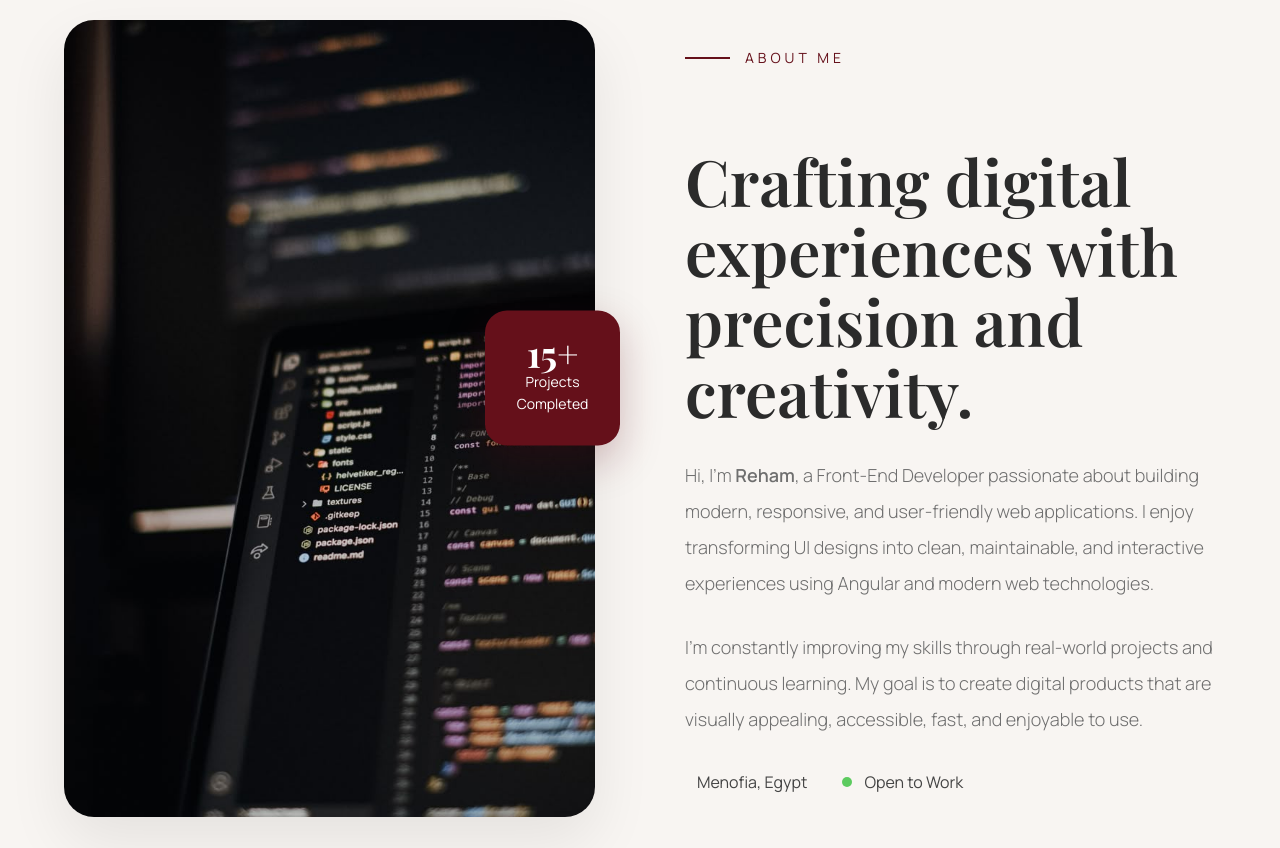
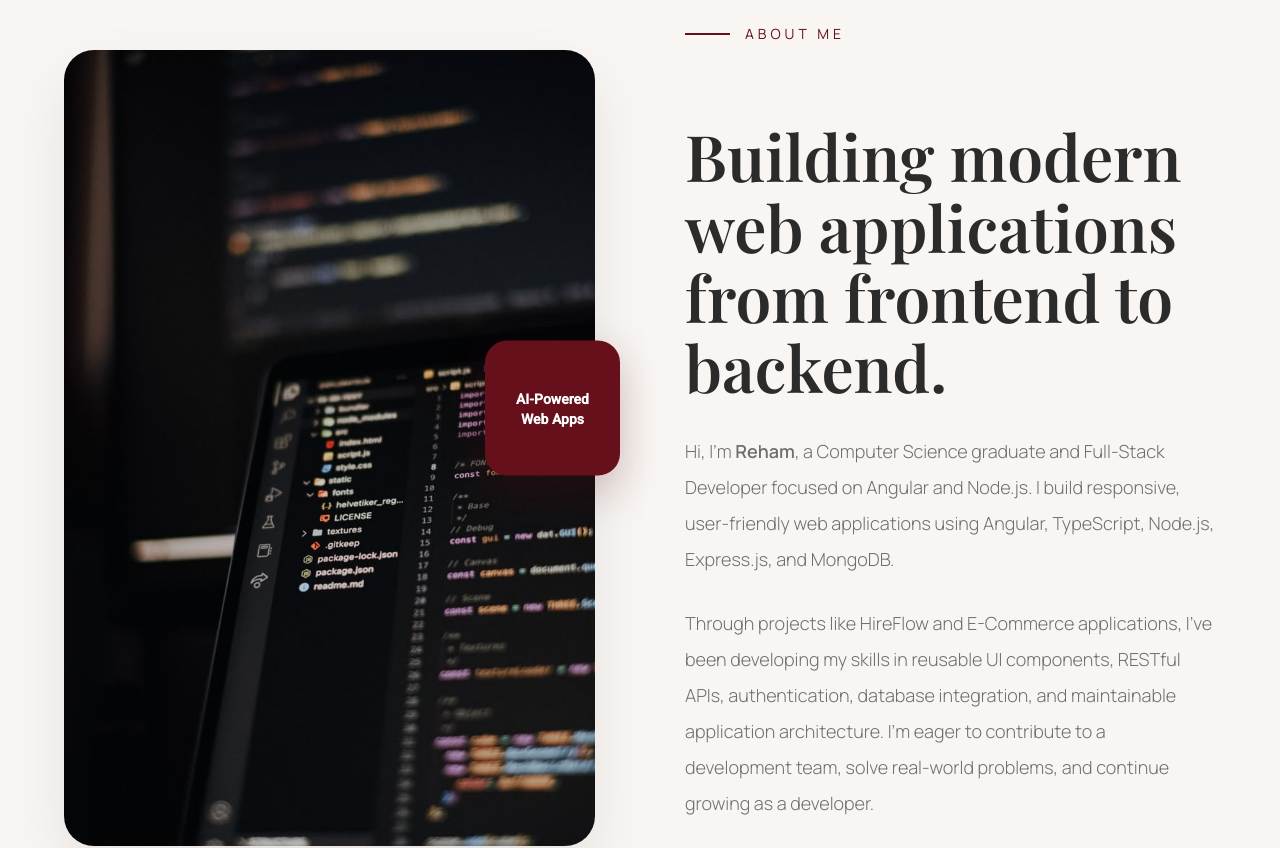
Before and after one commit to reham-ayad/portfolio, an Angular app: page / in a window 1280 px wide. Shown: the part 1100-1948 px from the top of the page. Built offline with nearby package versions, Linux system fonts and the light colour scheme.

Commit message:
add new project

```diff
--- a/src/app/core/components/navbar/navbar.html
+++ b/src/app/core/components/navbar/navbar.html
@@ -26,7 +26,7 @@
     <!-- Resume Button -->
 
     <a
-      href="assets/Reham_Elsayed_Ayad.pdf"
+      href="images/Angular & Nodejs Developer.pdf"
       download
       class="resume-btn">
 
--- a/src/app/features/home/about/about.html
+++ b/src/app/features/home/about/about.html
@@ -1,77 +1,57 @@
+
 <section class="about section" id="about">
-
   <div class="container">
 
     <!-- Left Side -->
-
     <div class="about-image">
 
       <img
         src="images/wallpaper programming.jpg"
-        alt="Workspace">
+        alt="Web development workspace">
 
       <div class="about-badge">
-
-        <h3>15+</h3>
-
-        <span>
-          Projects <br>
-          Completed
-        </span>
-
-      </div>
+  <h4>AI-Powered<br>Web Apps</h4>
+</div>
 
     </div>
 
     <!-- Right Side -->
-
     <div class="about-content">
 
       <span class="section-tag">
-
         About Me
-
       </span>
 
       <h2>
-
-        Crafting digital experiences with precision and creativity.
-
+        Building modern web applications from frontend to backend.
       </h2>
 
       <p>
-
-        Hi, I'm <strong>Reham</strong>, a Front-End Developer passionate
-        about building modern, responsive, and user-friendly web applications.
-        I enjoy transforming UI designs into clean, maintainable, and interactive
-        experiences using Angular and modern web technologies.
-
+        Hi, I'm <strong>Reham</strong>, a Computer Science graduate
+        and Full-Stack Developer focused on Angular and Node.js.
+        I build responsive, user-friendly web applications using
+        Angular, TypeScript, Node.js, Express.js, and MongoDB.
       </p>
 
       <p>
-
-        I'm constantly improving my skills through real-world projects and
-        continuous learning. My goal is to create digital products that are
-        visually appealing, accessible, fast, and enjoyable to use.
-
+        Through projects like HireFlow and E-Commerce applications,
+        I've been developing my skills in reusable UI components,
+        RESTful APIs, authentication, database integration, and
+        maintainable application architecture. I'm eager to
+        contribute to a development team, solve real-world problems,
+        and continue growing as a developer.
       </p>
 
       <div class="about-info">
 
         <div class="info-item">
-
           <i class="fa-solid fa-location-dot"></i>
-
-          <span>Menofia, Egypt</span>
-
+          <span>Menoufia, Egypt</span>
         </div>
 
         <div class="info-item">
-
           <span class="status"></span>
-
           <span>Open to Work</span>
-
         </div>
 
       </div>
@@ -79,5 +59,4 @@
     </div>
 
   </div>
-
 </section>
--- a/src/app/features/home/contact/contact.html
+++ b/src/app/features/home/contact/contact.html
@@ -59,10 +59,10 @@
             <span>WhatsApp</span>
 
             <a
-              href="https://wa.me/2010XXXXXXXX"
+              href="https://wa.me/201030500325"
               target="_blank">
 
-              +20 10 XXX XXXX
+              +20 1030500325
 
             </a>
 
@@ -162,7 +162,7 @@
       <div class="buttons">
 
         <a
-          href="https://wa.me/2010XXXXXXXX"
+          href="https://wa.me/201030500325"
           target="_blank"
           class="primary-btn">
 
@@ -171,7 +171,7 @@
         </a>
 
         <a
-          href="mailto:rehamayad@gmail.com"
+          href="mailto:ryhamyad9@gmail.com"
           class="secondary-btn">
 
           Send Email
--- a/src/app/features/home/experience/experience.html
+++ b/src/app/features/home/experience/experience.html
@@ -1,171 +1,137 @@
+
 <section class="experience section" id="experience">
-
   <div class="container">
 
     <div class="section-header">
-
-      <span class="section-tag">
-        Career Journey
-      </span>
-
-      <h2>
-        Experience
-      </h2>
-
+      <span class="section-tag">Career Journey</span>
+      <h2>Experience & Projects</h2>
     </div>
 
     <div class="timeline">
 
-      <!-- CARD 1 -->
-
+      <!-- Frontend Training -->
       <div class="timeline-item active">
-
         <div class="timeline-dot"></div>
 
         <div class="timeline-card">
-
           <div class="card-header">
-
             <div>
-
-              <h3>Front-End Developer Intern</h3>
-
-              <h4>Your Company Name</h4>
-
+              <h3>Front-End Development Trainee</h3>
+              <h4>Route Academy</h4>
             </div>
-
-            <span class="date">
-              2026
-            </span>
-
+            <span class="date">2025 – 2026</span>
           </div>
 
           <p>
-
-            Worked on responsive Angular interfaces, reusable components,
-            Git collaboration and UI improvements while gaining real-world
-            development experience.
-
+            Completed a 6-month Front-End Development training
+            focused on building responsive web applications,
+            reusable UI components, API integration, and modern
+            frontend development practices.
           </p>
 
           <div class="tags">
-
+            <span>HTML5</span>
+            <span>CSS3</span>
+            <span>JavaScript</span>
+            <span>TypeScript</span>
             <span>Angular</span>
-            <span>SCSS</span>
-            <span>TypeScript</span>
             <span>Git</span>
-
           </div>
-
         </div>
-
       </div>
 
-
-
-      <!-- CARD 2 -->
-
-      <div class="timeline-item">
-
+      <!-- HireFlow -->
+      <div class="timeline-item active">
         <div class="timeline-dot"></div>
 
         <div class="timeline-card">
-
           <div class="card-header">
-
             <div>
-
-              <h3>Graduation Project</h3>
-
-              <h4>Learnova Platform</h4>
-
+              <h3>Full-Stack Development</h3>
+              <h4>HireFlow — Job Portal</h4>
             </div>
-
-            <span class="date">
-
-              2026
-
-            </span>
-
+            <span class="date">2026</span>
           </div>
 
           <p>
-
-            Built an AI-powered e-learning platform with reusable Angular
-            components, responsive layouts and modern UI/UX.
-
+            Developed a full-stack job portal using Angular 22
+            and Node.js, featuring job listings, filtering,
+            pagination, job applications, saved jobs, and
+            application status tracking. Implemented RESTful APIs,
+            JWT-based authentication, role-based access control,
+            and MongoDB data management.
           </p>
 
           <div class="tags">
-
-            <span>Angular</span>
-
-            <span>Firebase</span>
-
-            <span>AI</span>
-
-            <span>Responsive</span>
-
+            <span>Angular 22</span>
+            <span>TypeScript</span>
+            <span>Node.js</span>
+            <span>Express.js</span>
+            <span>MongoDB</span>
+            <span>JWT</span>
           </div>
-
         </div>
-
       </div>
 
-
-
-      <!-- CARD 3 -->
-
-      <div class="timeline-item">
-
+      <!-- E-Commerce -->
+      <!-- <div class="timeline-item">
         <div class="timeline-dot"></div>
 
         <div class="timeline-card">
-
           <div class="card-header">
-
             <div>
-
-              <h3>Personal Projects</h3>
-
-              <h4>Portfolio & E-Commerce</h4>
-
+              <h3>Frontend Development</h3>
+              <h4>E-Commerce Web Application</h4>
             </div>
-
-            <span class="date">
-
-              2025 - Present
-
-            </span>
-
+            <span class="date">2026</span>
           </div>
 
           <p>
-
-            Developed multiple front-end projects focusing on reusable
-            components, clean architecture, animations and responsive
-            design.
-
+            Built an e-commerce web application using Angular,
+            featuring product browsing, reusable components,
+            responsive layouts, and API integration.
           </p>
 
           <div class="tags">
+            <span>Angular</span>
+            <span>TypeScript</span>
+            <span>REST APIs</span>
+            <span>SCSS</span>
+            <span>Git & GitHub</span>
+          </div>
+        </div>
+      </div> -->
 
-            <span>Angular</span>
+      <!-- Graduation Project -->
+      <div class="timeline-item">
+        <div class="timeline-dot"></div>
 
-            <span>SCSS</span>
-
-            <span>REST API</span>
-
-            <span>GitHub</span>
-
+        <div class="timeline-card">
+          <div class="card-header">
+            <div>
+              <h3>Graduation Project</h3>
+              <h4>Learnova — E-Learning Platform</h4>
+            </div>
+            <span class="date">2026</span>
           </div>
 
+          <p>
+            Contributed to an AI-powered e-learning platform by
+            developing Angular dashboards, reusable components,
+            application routing, and responsive user interfaces
+            as part of a collaborative graduation project.
+          </p>
+
+          <div class="tags">
+            <span>Angular</span>
+            <span>TypeScript</span>
+            <span>SCSS</span>
+            <span>ASP.NET Core</span>
+            <span>AI Integration</span>
+          </div>
         </div>
-
       </div>
 
     </div>
-
   </div>
-
 </section>
--- a/src/app/features/home/projects/projects.html
+++ b/src/app/features/home/projects/projects.html
@@ -109,7 +109,7 @@
     <div class="overlay">
 
       <a
-        href="YOUR_FRONTEND_VERCEL_URL"
+        href="https://hire-flow-job-platform.vercel.app/"
         target="_blank"
         rel="noopener noreferrer"
         class="overlay-btn">
@@ -119,7 +119,7 @@
       </a>
 
       <a
-        href="YOUR_FRONTEND_GITHUB_URL"
+        href="https://github.com/reham-ayad/HireFlow"
         target="_blank"
         rel="noopener noreferrer"
         class="overlay-btn secondary">
@@ -171,7 +171,7 @@
     <!-- ===================== -->
     <!-- Project 3 -->
     <!-- ===================== -->
-
+<!--
     <article class="project-card">
 
       <div class="project-image">
@@ -234,8 +234,75 @@
 
       </div>
 
-    </article>
+    </article> -->
+
+
+
+
+
+    <!-- <article class="project-card">
+
+  <div class="project-image">
+
+    <img
+      src="images/backend-project.webp"
+      alt="Backend API">
+
+    <div class="overlay">
+
+      <a
+        href="YOUR_API_URL"
+        target="_blank"
+        rel="noopener noreferrer"
+        class="overlay-btn">
+
+        API Demo
+
+      </a>
+
+      <a
+        href="YOUR_GITHUB_URL"
+        target="_blank"
+        rel="noopener noreferrer"
+        class="overlay-btn secondary">
+
+        GitHub
+
+      </a>
+
+    </div>
 
   </div>
 
+  <div class="project-content">
+
+    <span class="project-category">
+      Node.js • Express.js • MongoDB
+    </span>
+
+    <h3>
+      Backend API
+    </h3>
+
+    <p>
+      RESTful backend API built with Node.js and Express.js,
+      featuring authentication, CRUD operations, validation
+      and MongoDB database integration.
+    </p>
+
+    <div class="tech-stack">
+
+      <span>Node.js</span>
+      <span>Express.js</span>
+      <span>TypeScript</span>
+      <span>MongoDB</span>
+      <span>JWT</span>
+
+    </div>
+
+  </div>
+
+</article> -->
+  </div>
+
 </section>
```
Also changed, not shown: 1 other file (tests, documents, lock files or other folders).
